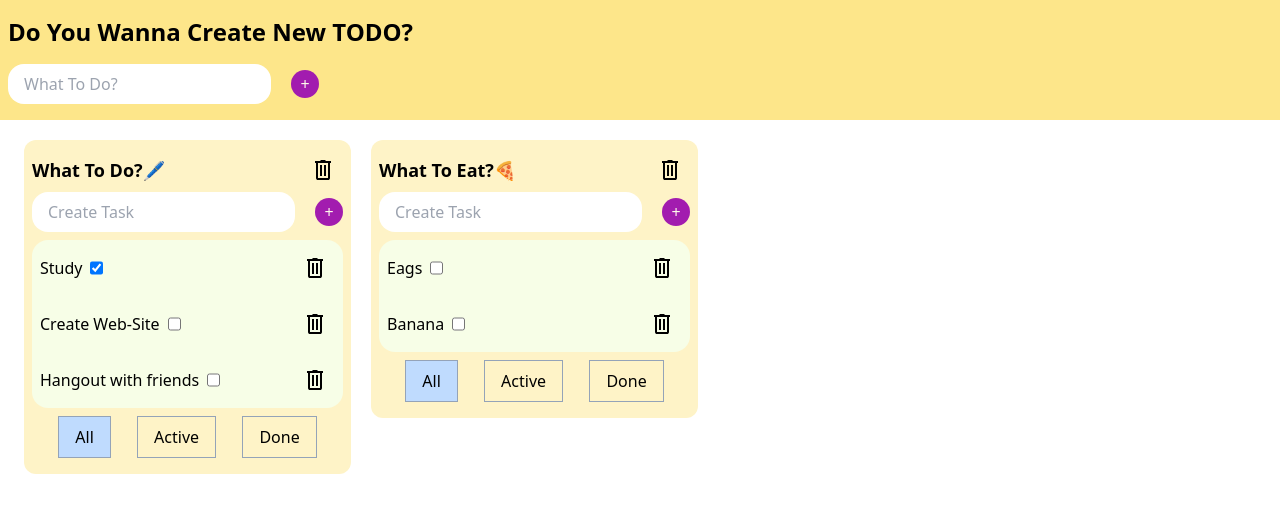
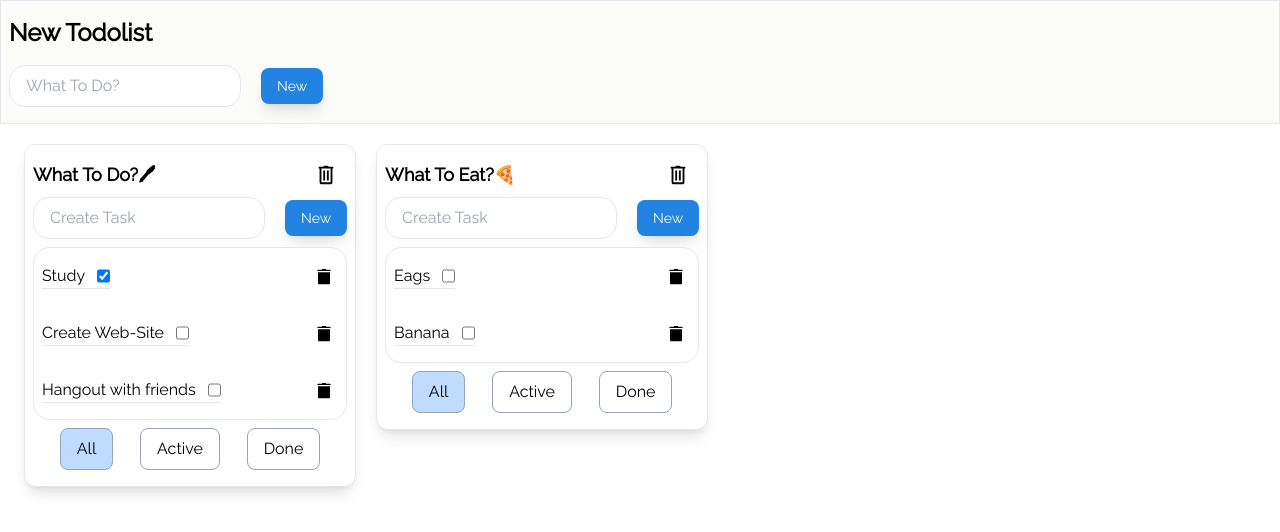
Before and after one commit to shoqqan/angular-todo, an Angular app: page / in a window 1280 px wide. Shown: the top 532 px of the page. Built offline with nearby package versions, Linux system fonts and the light colour scheme.

Commit message:
feature [redesign]

```diff
--- a/src/app/app.component.html
+++ b/src/app/app.component.html
@@ -1,6 +1,6 @@
-<div class="flex flex-col">
-  <div class="flex flex-col gap-y-4 px-2 py-4 bg-amber-200">
-    <h1 class="font-bold text-2xl">Do You Wanna Create New TODO?</h1>
+<div class="flex flex-col bg-[#FFFFFF] font-raleway">
+  <div class="flex flex-col gap-y-4 px-2 py-4 border bg-[#FBFBFA]">
+    <h1 class="font-bold text-2xl">New Todolist</h1>
     <app-add-item-form (addItem)="todolistsService.createTodolist($event)" placehold="What to do?"/>
   </div>
   <div class="flex gap-2 px-6 py-5 gap-x-5 flex-wrap">
--- a/src/app/components/add-item-form/add-item-form.component.html
+++ b/src/app/components/add-item-form/add-item-form.component.html
@@ -1,4 +1,6 @@
 <form [formGroup]="form" (ngSubmit)="onAddItem()" class="flex gap-x-5 items-center">
-  <input [placeholder]="placehold | titlecase" type="text" formControlName="title" class="px-4 py-2 rounded-2xl">
-  <button type="submit" class="w-7 h-7 text-amber-50 bg-fuchsia-700 rounded-full">+</button>
+  <input [placeholder]="placehold | titlecase" type="text" formControlName="title" class="px-4 py-2 rounded-2xl border">
+  <button type="submit" class="flex px-4 py-2 justify-center items-center text-amber-50 bg-[#2383e2] text-sm border-1 shadow-lg rounded-lg transition-all hover:bg-[#0077d4]">
+    New
+  </button>
 </form>
--- a/src/app/components/task/task.component.html
+++ b/src/app/components/task/task.component.html
@@ -1,12 +1,11 @@
 <div class="w-full flex justify-between px-2 py-4">
-  <div class="flex gap-2">
+  <div class="flex gap-3 border-b">
     <p appEditable>{{title}}</p>
     <input type="checkbox" [checked]="isDone" (change)="taskService.changeTaskStatus(todo_id,id,!isDone)"/>
   </div>
-  <button class="w-8" (click)="taskService.deleteTask(todo_id,id)">
-    <svg xmlns="http://www.w3.org/2000/svg" x="0px" y="0px" width="24" height="24" viewBox="0 0 24 24">
-      <path
-        d="M 10 2 L 9 3 L 4 3 L 4 5 L 5 5 L 5 20 C 5 20.522222 5.1913289 21.05461 5.5683594 21.431641 C 5.9453899 21.808671 6.4777778 22 7 22 L 17 22 C 17.522222 22 18.05461 21.808671 18.431641 21.431641 C 18.808671 21.05461 19 20.522222 19 20 L 19 5 L 20 5 L 20 3 L 15 3 L 14 2 L 10 2 z M 7 5 L 17 5 L 17 20 L 7 20 L 7 5 z M 9 7 L 9 18 L 11 18 L 11 7 L 9 7 z M 13 7 L 13 18 L 15 18 L 15 7 L 13 7 z"></path>
+  <button class="w-6" (click)="taskService.deleteTask(todo_id,id)">
+    <svg xmlns="http://www.w3.org/2000/svg" x="0px" y="0px" width="20" height="20" viewBox="0 0 30 30">
+      <path d="M 13 3 A 1.0001 1.0001 0 0 0 11.986328 4 L 6 4 A 1.0001 1.0001 0 1 0 6 6 L 24 6 A 1.0001 1.0001 0 1 0 24 4 L 18.013672 4 A 1.0001 1.0001 0 0 0 17 3 L 13 3 z M 6 8 L 6 24 C 6 25.105 6.895 26 8 26 L 22 26 C 23.105 26 24 25.105 24 24 L 24 8 L 6 8 z"></path>
     </svg>
   </button>
 </div>
--- a/src/app/components/todolist/todolist.component.html
+++ b/src/app/components/todolist/todolist.component.html
@@ -1,27 +1,27 @@
-<div class="flex flex-col gap-2 bg-amber-100 px-2 py-4 rounded-xl">
+<div class="flex flex-col gap-2 bg-white border shadow-lg px-2 py-4 rounded-xl transition-all hover:scale-105">
   <div class="w-full flex justify-between">
     <h1 class="text-lg font-bold" appEditable>{{title | titlecase}}</h1>
     <button class="w-8" (click)="todolistService.deleteTodolist(id)">
-      <svg xmlns="http://www.w3.org/2000/svg" x="0px" y="0px" width="24" height="24" viewBox="0 0 24 24">
+      <svg xmlns="http://www.w3.org/2000/svg" x="0px" y="0px" width="22" height="22" viewBox="0 0 24 24">
         <path
           d="M 10 2 L 9 3 L 4 3 L 4 5 L 5 5 L 5 20 C 5 20.522222 5.1913289 21.05461 5.5683594 21.431641 C 5.9453899 21.808671 6.4777778 22 7 22 L 17 22 C 17.522222 22 18.05461 21.808671 18.431641 21.431641 C 18.808671 21.05461 19 20.522222 19 20 L 19 5 L 20 5 L 20 3 L 15 3 L 14 2 L 10 2 z M 7 5 L 17 5 L 17 20 L 7 20 L 7 5 z M 9 7 L 9 18 L 11 18 L 11 7 L 9 7 z M 13 7 L 13 18 L 15 18 L 15 7 L 13 7 z"></path>
       </svg>
     </button>
   </div>
   <app-add-item-form (addItem)="tasksService.createTask(id,$event)" placehold="create task"/>
-  <div class="flex flex-col bg-lime-50 rounded-2xl">
+  <div class="flex flex-col bg-white border rounded-2xl">
     <app-task *ngFor="let task of tasksService.tasks[id] | filterTasks:filter" [todo_id]="id"
               [title]="task.title" [id]="task.id"
               [isDone]="task.isDone"/>
   </div>
   <div class="w-full flex justify-evenly">
-    <button class="px-4 py-2 border border-solid border-slate-400 {{filter==='all'?'bg-blue-200':''}}"
+    <button class="px-4 py-2 border border-solid border-slate-400 rounded-lg {{filter==='all'?'bg-blue-200':''}}"
             (click)="onChangeFilter('all')">All
     </button>
-    <button class="px-4 py-2 border border-solid border-slate-400 {{filter==='active'?'bg-blue-200':''}}"
+    <button class="px-4 py-2 border border-solid border-slate-400 rounded-lg {{filter==='active'?'bg-blue-200':''}}"
             (click)="onChangeFilter('active')">Active
     </button>
-    <button class="px-4 py-2 border border-solid border-slate-400 {{filter==='done'?'bg-blue-200':''}}"
+    <button class="px-4 py-2 border border-solid border-slate-400 rounded-lg {{filter==='done'?'bg-blue-200':''}}"
             (click)="onChangeFilter('done')">Done
     </button>
   </div>
--- a/src/styles.scss
+++ b/src/styles.scss
@@ -1,3 +1,8 @@
 @tailwind base;
 @tailwind components;
 @tailwind utilities;
+
+@font-face {
+  font-family: "raleway";
+  src: url("./assets/fonts/raleway-regular.woff2");
+}
--- a/tailwind.config.js
+++ b/tailwind.config.js
@@ -4,7 +4,11 @@ module.exports = {
     "./src/**/*.{html,ts}",
   ],
   theme: {
-    extend: {},
+    extend: {
+      fontFamily: {
+        raleway: ["Raleway", "sans-serif"]
+      }
+    },
   },
   plugins: [],
 }
```
Also changed, not shown: src/assets/fonts/raleway-regular.woff2 (added).
